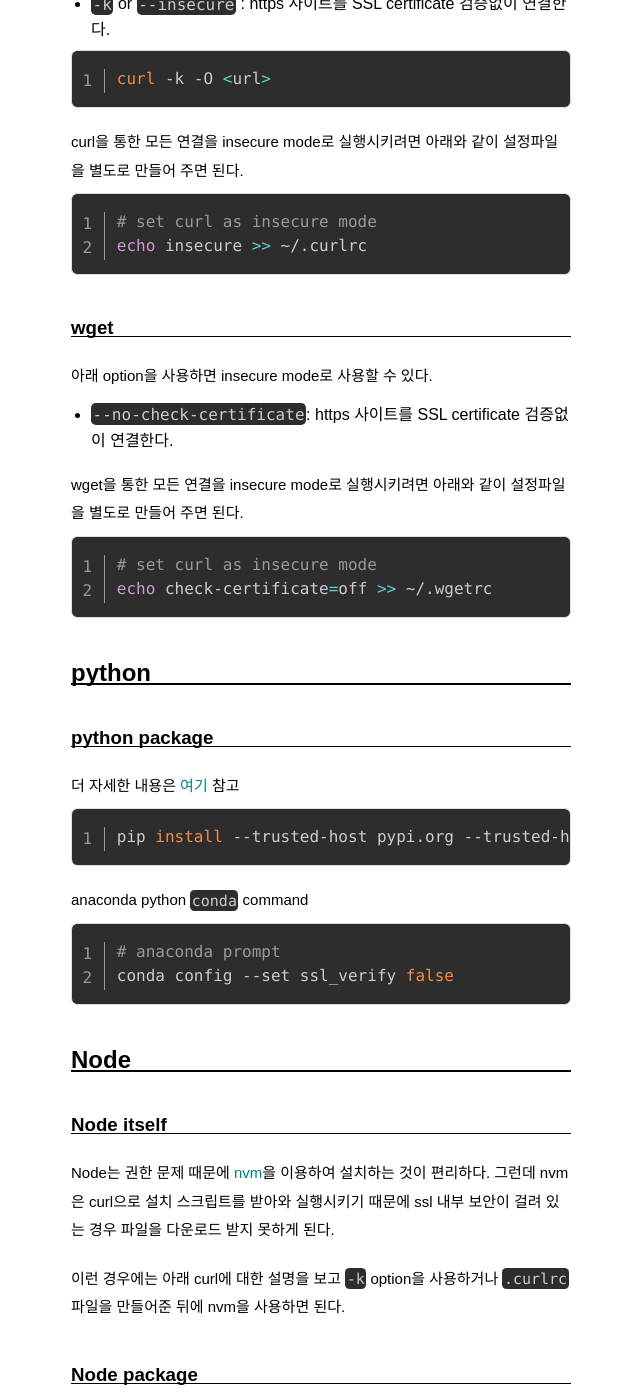
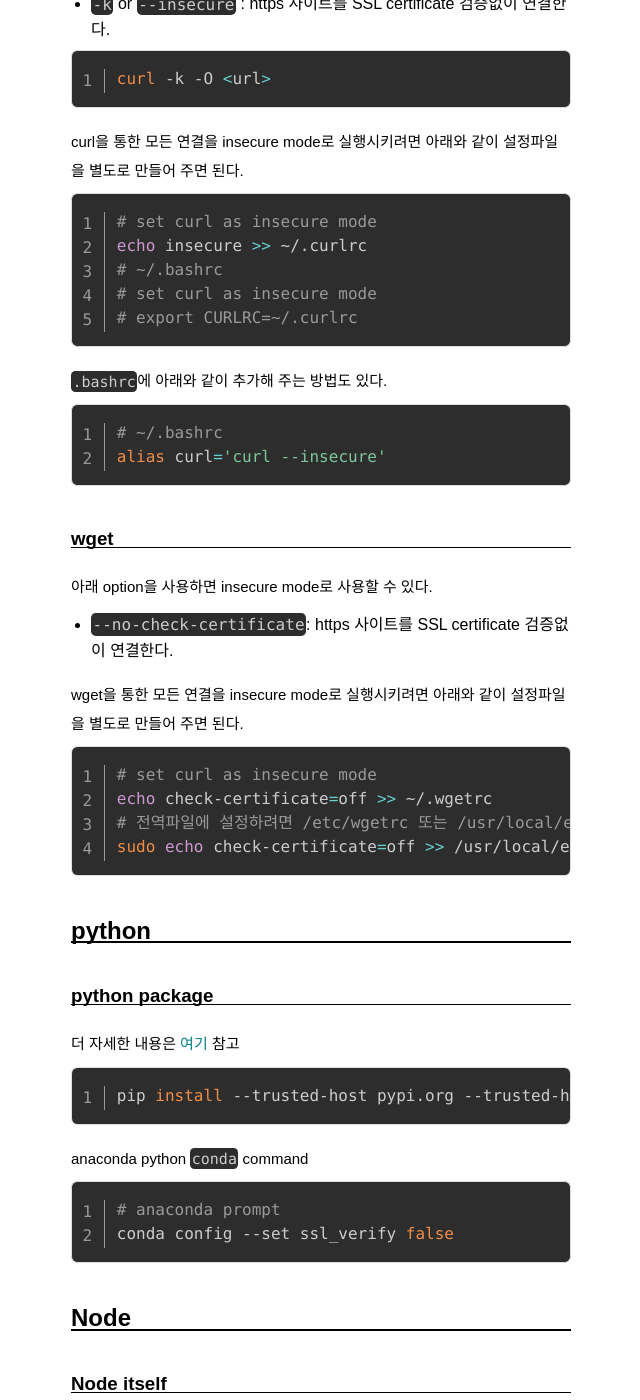
Before and after one commit to pinedance/blog, a Jekyll site: the page built from _posts/2017/07-12/2017-11-02-how-to-bypass-SSL.md, in a window 1280 px wide and 1400 px high, scrolled down 1428 px. Shown: the whole window, without its empty margins (319-959 px from the left). Built offline with Jekyll 4.4.1, drawn with Linux system fonts in a browser that asks for light colours; some web fonts are replaced; comment, search, counter and statistics services are not loaded.

Commit message:
update old post

````diff
--- a/_posts/2017/07-12/2017-11-02-how-to-bypass-SSL.md
+++ b/_posts/2017/07-12/2017-11-02-how-to-bypass-SSL.md
@@ -23,11 +23,9 @@ tags: [ssl, git, curl, python, ruby, node, conda]
 * python : `error:14090086:SSL routines:SSL3_GET_SERVER_CERTIFICATE:certificate verify failed`
 * curl : `SSL Certificate: Invalid certificate chain`
 
-
 내용도 깊이 모르고 네트워크 관리자 권한도 없다면 약간의 위험을 감수하고 해당 software의 인증기능을 비활성화 시키는 것이 정신건강에 좋다.
 
 해당 app들에서 인증기능을 비활성화 시키는 방법을 기록해 둔다.
-
 
 ## Bash apps
 
@@ -52,6 +50,16 @@ curl을 통한 모든 연결을 insecure mode로 실행시키려면 아래와
 ```bash
 # set curl as insecure mode
 echo insecure >> ~/.curlrc
+# ~/.bashrc
+# set curl as insecure mode
+# export CURLRC=~/.curlrc
+```
+
+`.bashrc`에 아래와 같이 추가해 주는 방법도 있다.
+
+```bash
+# ~/.bashrc
+alias curl='curl --insecure'
 ```
 
 ### wget
@@ -65,6 +73,8 @@ wget을 통한 모든 연결을 insecure mode로 실행시키려면 아래와
 ```bash
 # set curl as insecure mode
 echo check-certificate=off >> ~/.wgetrc
+# 전역파일에 설정하려면 /etc/wgetrc 또는 /usr/local/etc/wgetrc
+sudo echo check-certificate=off >> /usr/local/etc/wgetrc
 ```
 
 ## python
@@ -86,13 +96,11 @@ conda config --set ssl_verify false
 
 ## Node
 
-
 ### Node itself
 
 Node는 권한 문제 때문에 [nvm](https://github.com/nvm-sh/nvm)을 이용하여 설치하는 것이 편리하다. 그런데 nvm은 curl으로 설치 스크립트를 받아와 실행시키기 때문에 ssl 내부 보안이 걸려 있는 경우 파일을 다운로드 받지 못하게 된다.
 
 이런 경우에는 아래 curl에 대한 설명을 보고 `-k` option을 사용하거나 `.curlrc` 파일을 만들어준 뒤에 nvm을 사용하면 된다.
-
 
 ### Node package
 
@@ -120,7 +128,6 @@ yarn config set "strict-ssl" false -g
 set NODE_TLS_REJECT_UNAUTHORIZED=0
 Export NODE_TLS_REJECT_UNAUTHORIZED=0
 ```
-
 
 ## Ruby
 
````
